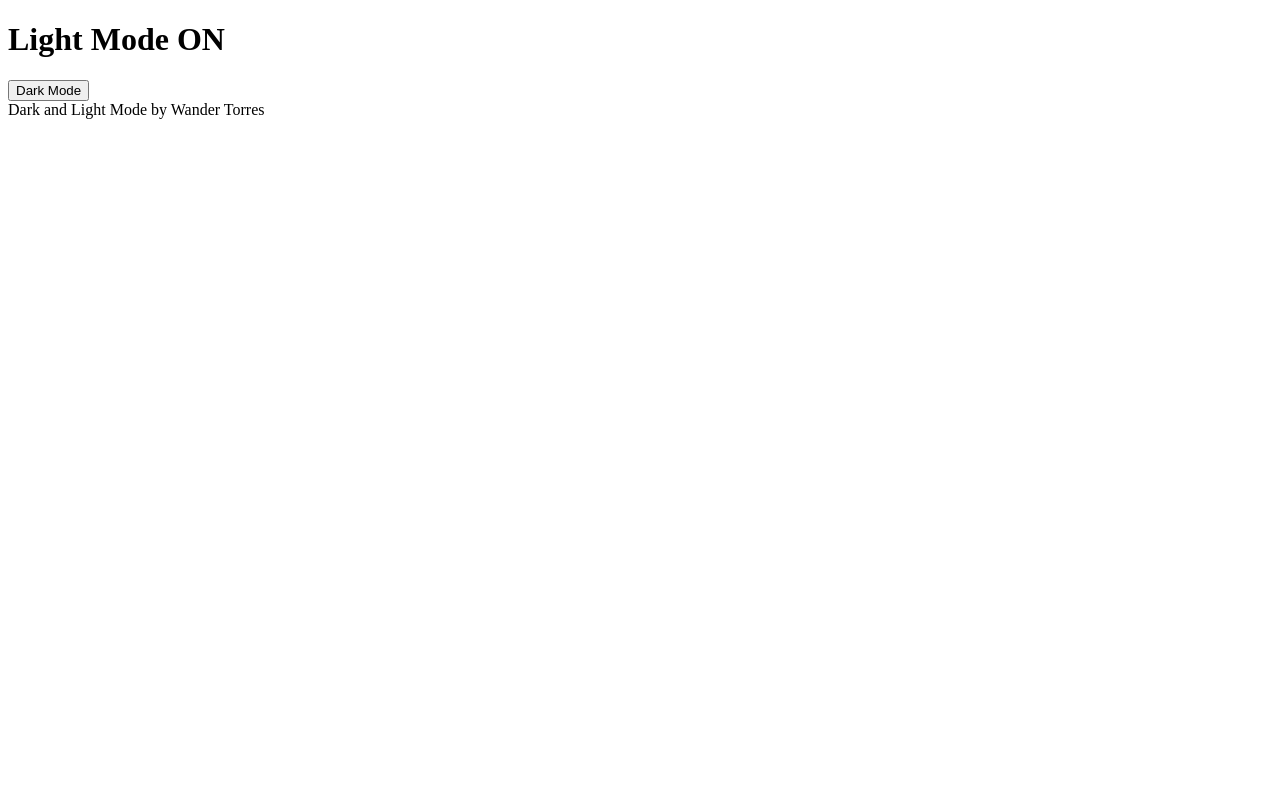
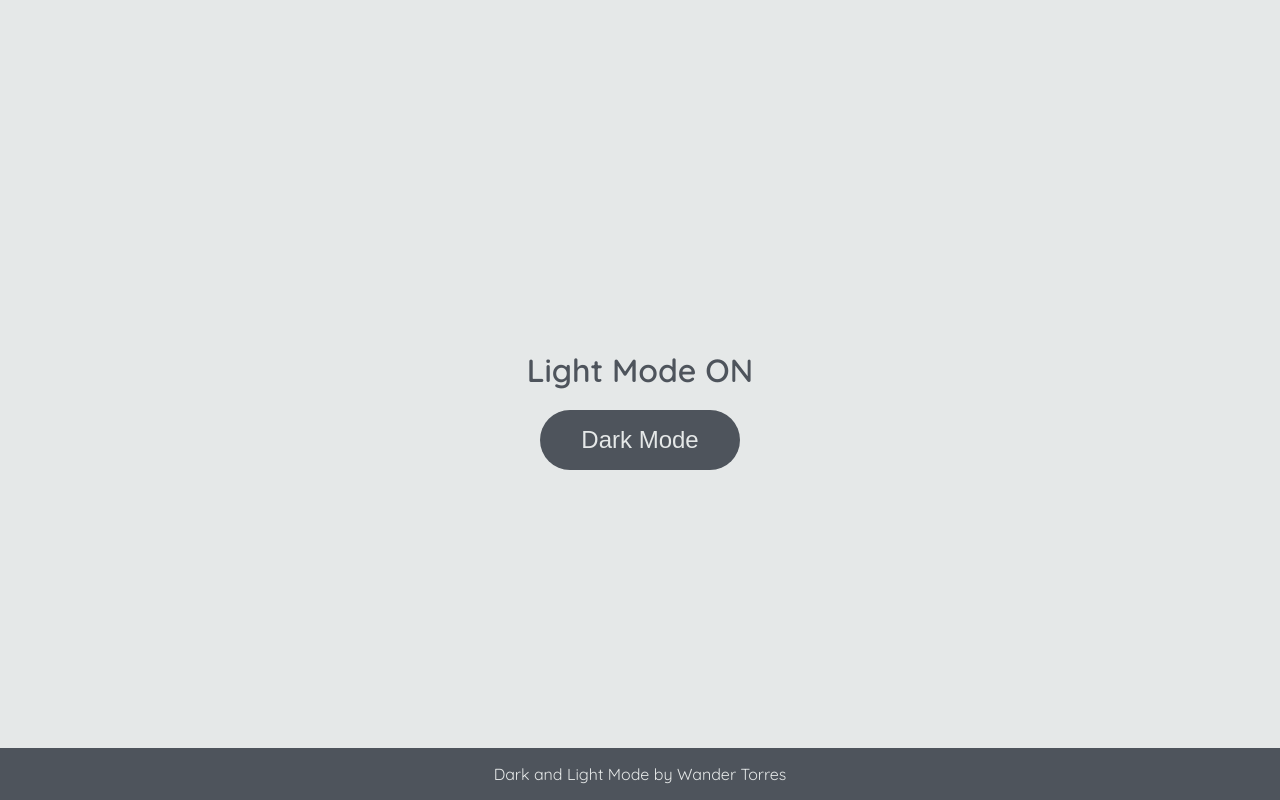
Before and after one commit to wandertorres/dark-and-light-mode, a React (Create React App) app: page / in a window 1280 px wide. Built offline with nearby package versions, Linux system fonts and the light colour scheme.

Commit message:
default style

```diff
--- /dev/null
+++ b/src/App.css
@@ -0,0 +1,36 @@
+@import url('https://fonts.googleapis.com/css2?family=Quicksand:wght@300;400;600&display=swap');
+
+* {
+    margin: 0;
+    padding: 0;
+    box-sizing: border-box;
+}
+
+.App {
+    background-color: #e5e8e8;
+    color: #4e545c;
+    font-family: 'Quicksand';
+}
+
+main {
+    display: flex;
+    flex-direction: column;
+    align-items: center;
+    justify-content: center;
+    height: 100vh;
+}
+
+.title {
+    margin: 20px;
+}
+
+footer {
+    padding: 16px;
+    position: fixed;
+    bottom: 0;
+    width: 100vw;
+    background-color: #4e545c;
+    color: #e5e8e8;
+    font-weight: 400;
+    text-align: center;
+}
--- a/src/App.js
+++ b/src/App.js
@@ -1,8 +1,9 @@
+import './App.css';
 import Button from "./components/Button";
 
 export default function App() {
   return(
-    <>
+    <div className="App">
     <main>
       <h1 className="title">Light Mode ON</h1>
       <Button />
@@ -11,6 +12,6 @@ export default function App() {
     <footer>
       Dark and Light Mode by Wander Torres
     </footer>
-    </>
+    </div>
   );
 }
--- /dev/null
+++ b/src/components/Button/Button.css
@@ -0,0 +1,14 @@
+button {
+    border-radius: 40px;
+    font-size: 1.5em;
+    height: 60px;
+    width: 200px;
+    border: none;
+    background-color: #4e545c;
+    color: #e5e8e8;
+    transition: all 0.3s linear;
+}
+
+button:hover {
+    background-color: #000401;
+}
--- a/src/components/Button/index.js
+++ b/src/components/Button/index.js
@@ -1,3 +1,5 @@
+import './Button.css';
+
 export default function Button() {
     return(
         <button>Dark Mode</button>
```
